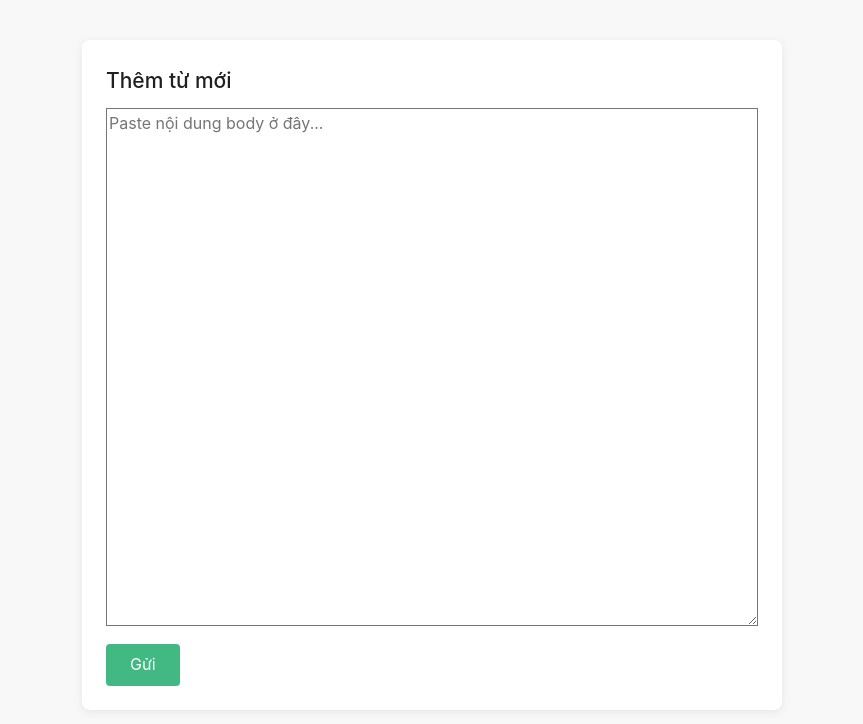
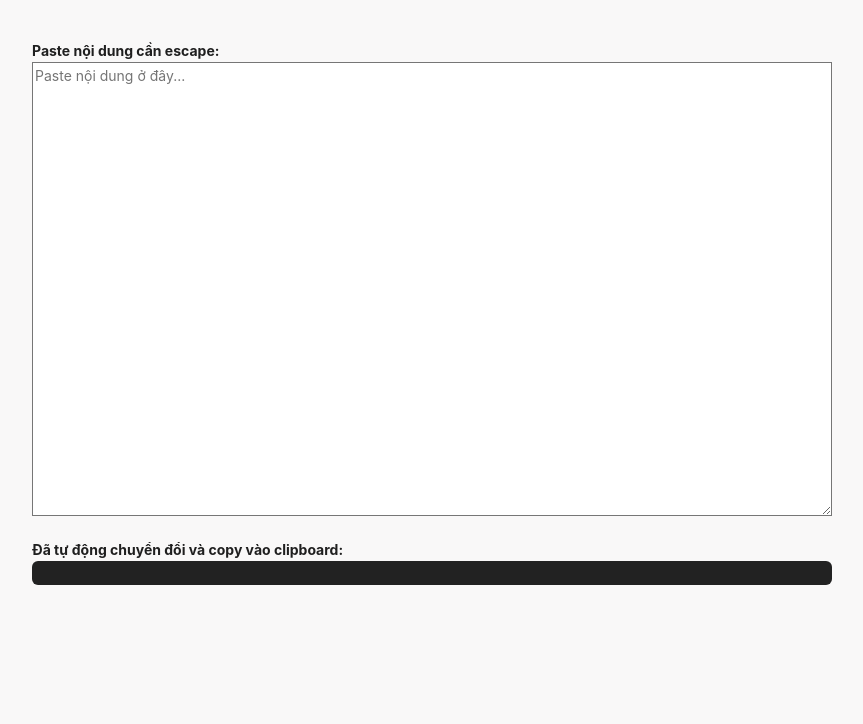
Before and after one commit to Vivfsymr/expense-fe, a Vue app in the folder expense-fe/: page /add-word in a window 1280 px wide. Shown: the top 724 px of the page, without its empty margins (240-1103 px from the left). Built offline with nearby package versions, Linux system fonts and the light colour scheme; sample sign-in values are in the browser's storage.

Commit message:
Refactor AddWordView to escape input and copy to clipboard

```diff
--- a/expense-fe/src/views/AddWordView.vue
+++ b/expense-fe/src/views/AddWordView.vue
@@ -1,66 +1,41 @@
+
 <template>
-  <div class="add-word-view">
-    <h1>Thêm từ mới</h1>
-    <textarea v-model="body" rows="20" cols="80" placeholder="Paste nội dung body ở đây..."></textarea>
-    <br />
-    <button @click="submit" :disabled="loading">Gửi</button>
-    <div v-if="success" style="color: green; margin-top: 10px;">Đã lưu thành công!</div>
-    <div v-if="error" style="color: red; margin-top: 10px;">{{ error }}</div>
+  <div style="max-width: 800px; margin: 40px auto;">
+    <label for="input"><b>Paste nội dung cần escape:</b></label>
+    <textarea
+      id="input"
+      v-model="input"
+      rows="20"
+      style="width: 100%; margin-bottom: 16px;"
+      @input="escapeAndCopy"
+      placeholder="Paste nội dung ở đây..."
+    ></textarea>
+    <div>
+      <b>Đã tự động chuyển đổi và copy vào clipboard:</b>
+      <pre style="background: #222; color: #fff; padding: 12px; border-radius: 6px;">{{ escaped }}</pre>
+    </div>
   </div>
 </template>
 
-<script setup lang="ts">
-import { ref } from 'vue';
-import axios from 'axios';
+<script setup>
+import { ref, watch } from 'vue'
 
-const body = ref('');
-const loading = ref(false);
-const success = ref(false);
-const error = ref('');
+const input = ref('')
+const escaped = ref('')
 
-async function submit() {
-  loading.value = true;
-  success.value = false;
-  error.value = '';
-  try {
-    const formData = new FormData();
-    formData.append('body', body.value);
-    await axios.post('https://expense-be-dwhg.onrender.com/api/words/form', formData);
-    success.value = true;
-    body.value = '';
-  } catch (e: any) {
-    error.value = e?.response?.data?.message || 'Có lỗi xảy ra!';
-  } finally {
-    loading.value = false;
+function escapeString(str) {
+  return str
+    .replace(/\\/g, '\\\\')
+    .replace(/\n/g, '\\n')
+    .replace(/"/g, '\\"')
+}
+
+function escapeAndCopy() {
+  escaped.value = escapeString(input.value)
+  if (escaped.value) {
+    navigator.clipboard.writeText(escaped.value)
   }
 }
+
+watch(input, escapeAndCopy)
 </script>
-
-<style scoped>
-.add-word-view {
-  max-width: 700px;
-  margin: 40px auto;
-  padding: 24px;
-  background: #fff;
-  border-radius: 8px;
-  box-shadow: 0 2px 8px rgba(0,0,0,0.08);
-}
-textarea {
-  width: 100%;
-  font-size: 1rem;
-  margin-bottom: 12px;
-}
-button {
-  padding: 8px 24px;
-  font-size: 1rem;
-  background: #42b983;
-  color: #fff;
-  border: none;
-  border-radius: 4px;
-  cursor: pointer;
-}
-button:disabled {
-  background: #ccc;
-  cursor: not-allowed;
-}
-</style>
```
